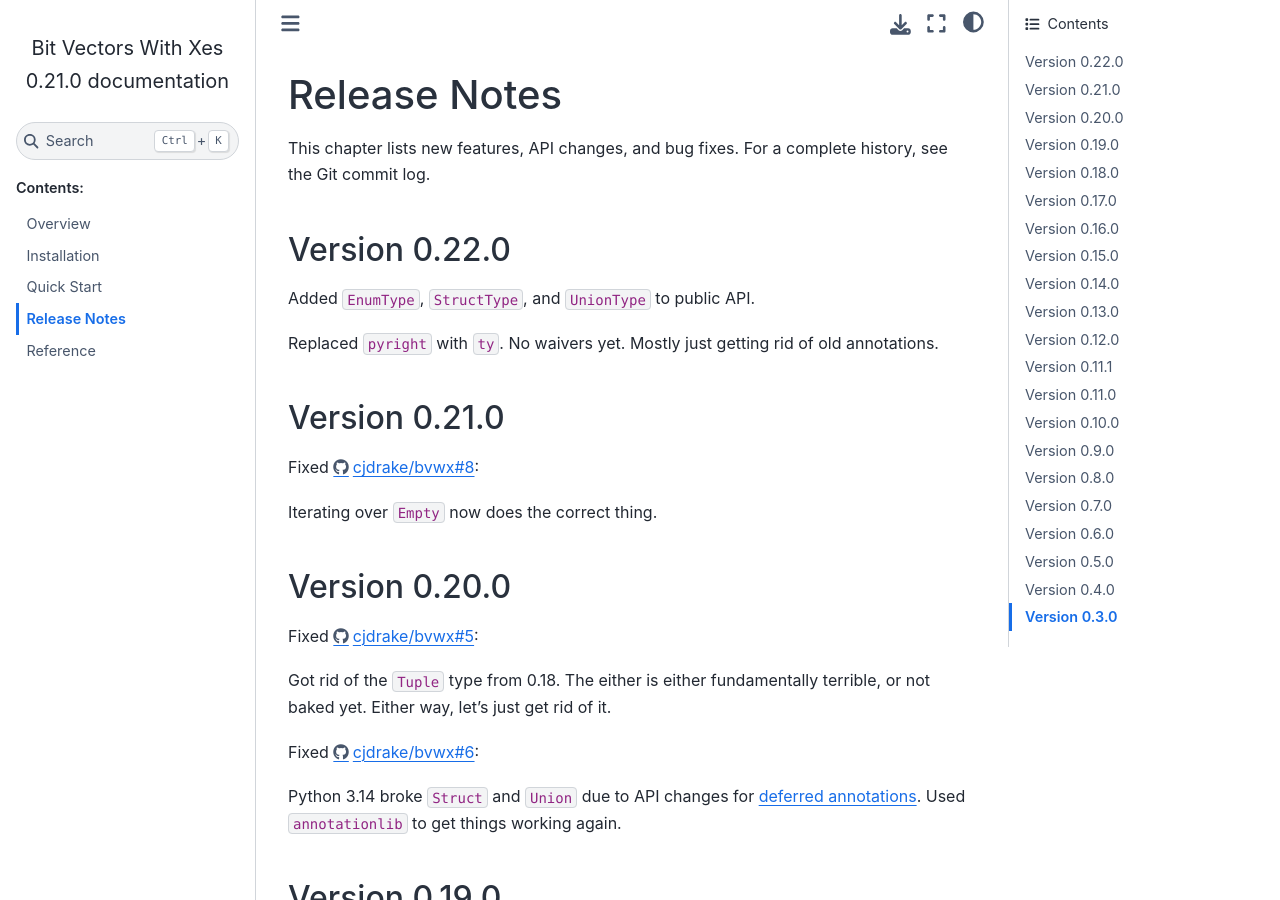
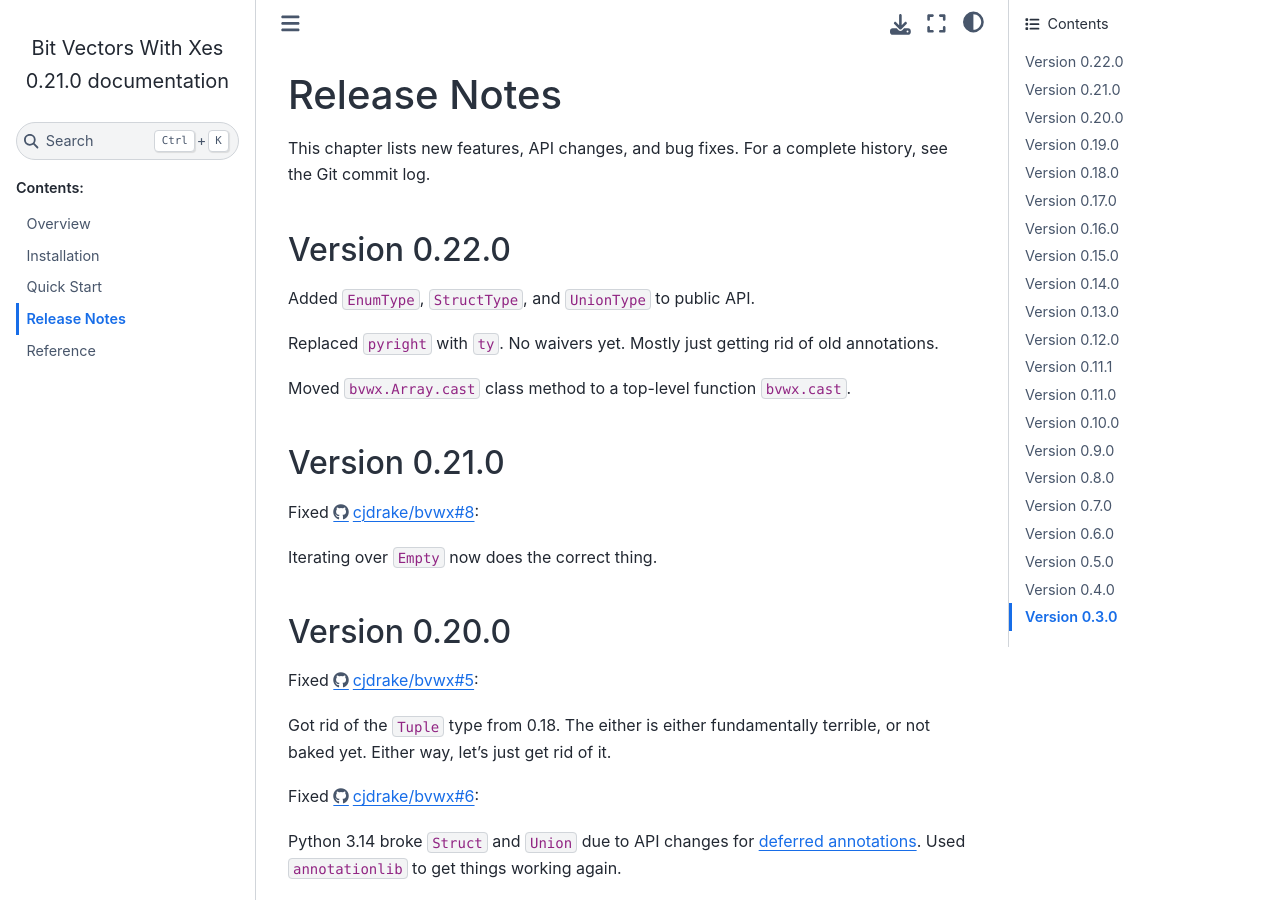
Before and after one commit to cjdrake/bvwx, a Sphinx documentation site: the page built from doc/source/release_notes.rst, in a window 1280 px wide and 900 px high. Built offline with Sphinx 7.4.7 and the Sphinx Book theme 1.1.4, drawn with Linux system fonts in a browser that asks for light colours.

Commit message:
Add release note about cast function

```diff
--- a/doc/source/release_notes.rst
+++ b/doc/source/release_notes.rst
@@ -15,6 +15,8 @@ Added ``EnumType``, ``StructType``, and ``UnionType`` to public API.
 
 Replaced ``pyright`` with ``ty``.
 No waivers yet. Mostly just getting rid of old annotations.
+
+Moved ``bvwx.Array.cast`` class method to a top-level function ``bvwx.cast``.
 
 
 Version 0.21.0
```
